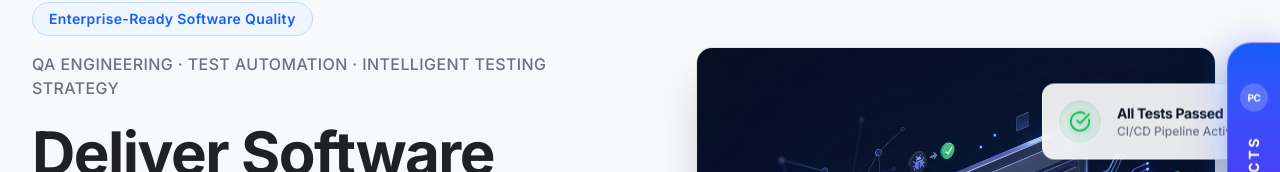
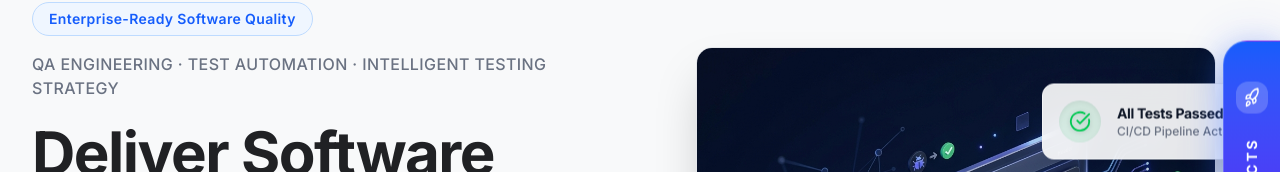
Before and after one commit to ParthChauhan2003/Portfolio, a React (Vite) app: page / in a window 1280 px wide. Shown: the part 190-362 px from the top of the page. Built offline with nearby package versions, Linux system fonts and the light colour scheme.

Commit message:
feat: replace personal initials with Rocket icon in FloatingSideProjects component

```diff
--- a/src/app/components/FloatingSideProjects.tsx
+++ b/src/app/components/FloatingSideProjects.tsx
@@ -41,7 +41,8 @@ import {
   Phone,
   Layout,
   Award,
-  TestTube
+  TestTube,
+  Rocket
 } from 'lucide-react';
 
 interface FloatingSideProjectsProps {
@@ -232,8 +233,8 @@ export const FloatingSideProjects: React.FC<FloatingSideProjectsProps> = ({ dark
 
           {/* Tab Pill */}
           <div className="relative bg-gradient-to-b from-blue-600 via-indigo-600 to-violet-700 text-white px-3 py-10 rounded-l-3xl shadow-[0_10px_30px_rgba(37,99,235,0.4)] flex flex-col items-center gap-4 border-l border-t border-b border-white/20 backdrop-blur-sm transition-all duration-300 group-hover:shadow-[0_15px_40px_rgba(37,99,235,0.6)]">
-            <div className="w-7 h-7 rounded-full bg-white/20 flex items-center justify-center mb-2 group-hover:scale-110 transition-transform">
-              <span className="text-white font-black text-[10px] tracking-tighter">PC</span>
+            <div className="w-8 h-8 rounded-xl bg-white/20 flex items-center justify-center mb-2 group-hover:scale-110 transition-transform">
+              <Rocket size={18} className="text-white -rotate-12" />
             </div>
             <span className="[writing-mode:vertical-lr] rotate-180 text-sm font-bold tracking-[0.2em] uppercase whitespace-nowrap">
               View Projects
@@ -277,7 +278,7 @@ export const FloatingSideProjects: React.FC<FloatingSideProjectsProps> = ({ dark
               <div className="sticky top-0 z-50 flex items-center justify-between p-6 md:p-8 backdrop-blur-xl bg-transparent">
                 <div className="flex items-center gap-3">
                   <div className="w-10 h-10 rounded-xl bg-gradient-to-tr from-blue-500 via-indigo-500 to-violet-500 flex items-center justify-center shadow-lg shadow-blue-500/20">
-                    <span className="text-white font-bold text-sm tracking-wide">PC</span>
+                    <Rocket size={20} className="text-white -rotate-12" />
                   </div>
                   <div>
                     <h2 className="text-xl font-bold tracking-tight">Parth Chauhan</h2>
```
